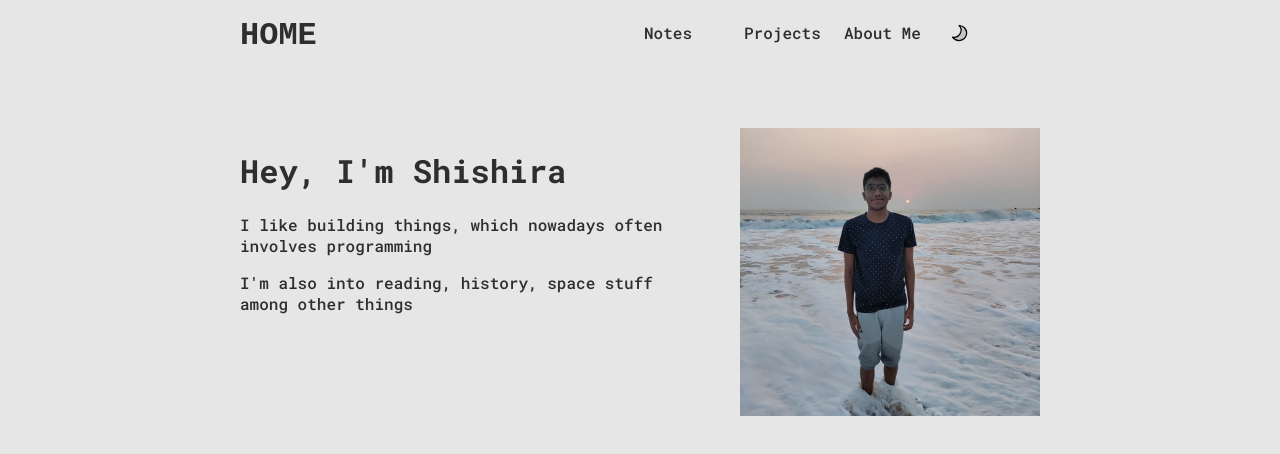
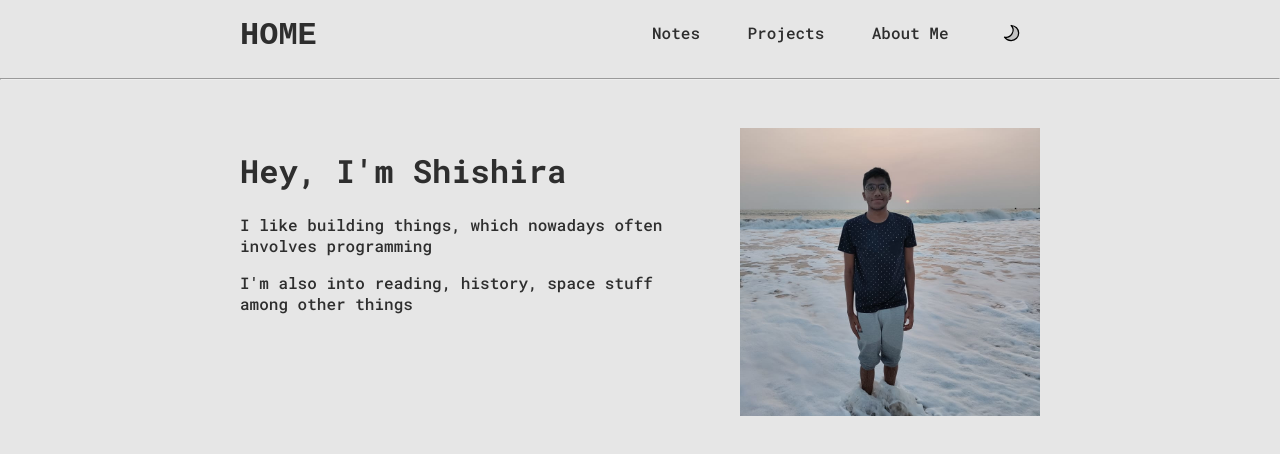
Before and after one commit to shishiraiyar/shishiraiyar.github.io, a SvelteKit app: page / in a window 1280 px wide. Shown: the top 454 px of the page. Built offline with nearby package versions, Linux system fonts and the light colour scheme.

Commit message:
Improved navbar

```diff
--- a/src/components/Navbar.svelte
+++ b/src/components/Navbar.svelte
@@ -19,7 +19,7 @@
         <div class="nav-item"><a href="/notes">Notes</a></div>
         <div class="nav-item"><a href="/projects">Projects</a></div>
         <div class="nav-item"><a href="/about">About Me</a></div>
-        <div class="nav-item">
+        <div>
             <button on:click={toggleDarkMode}>
                 {#if dark}
                     <svg width="20px" viewBox="0 0 24 24" fill="none" xmlns="http://www.w3.org/2000/svg">
@@ -35,8 +35,8 @@
             </button>
         </div>
     </nav>
-
 </div>
+<hr>
 
 <style>
     .container {
@@ -59,20 +59,20 @@
 
     nav {
         display: flex;
+        justify-content: space-between;
     }
 
-    .nav-item {
-        flex: 1 1;
+    nav > * {
         margin: 0 4px;
-
+        padding: 4px 8px;
+        border-radius: 8px;
     }
 
     a {
         color: inherit;
-    }
-    a:hover {
         text-decoration: none;
     }
+
 
     button {
         background-color: inherit;
@@ -88,5 +88,10 @@
         font-weight: 700;
     }
 
+    .nav-item:hover {
+        background-color: var(--card-background-color);
+        border: 1px solid var(--card-border-color);
+    }
+
 
 </style>
```
